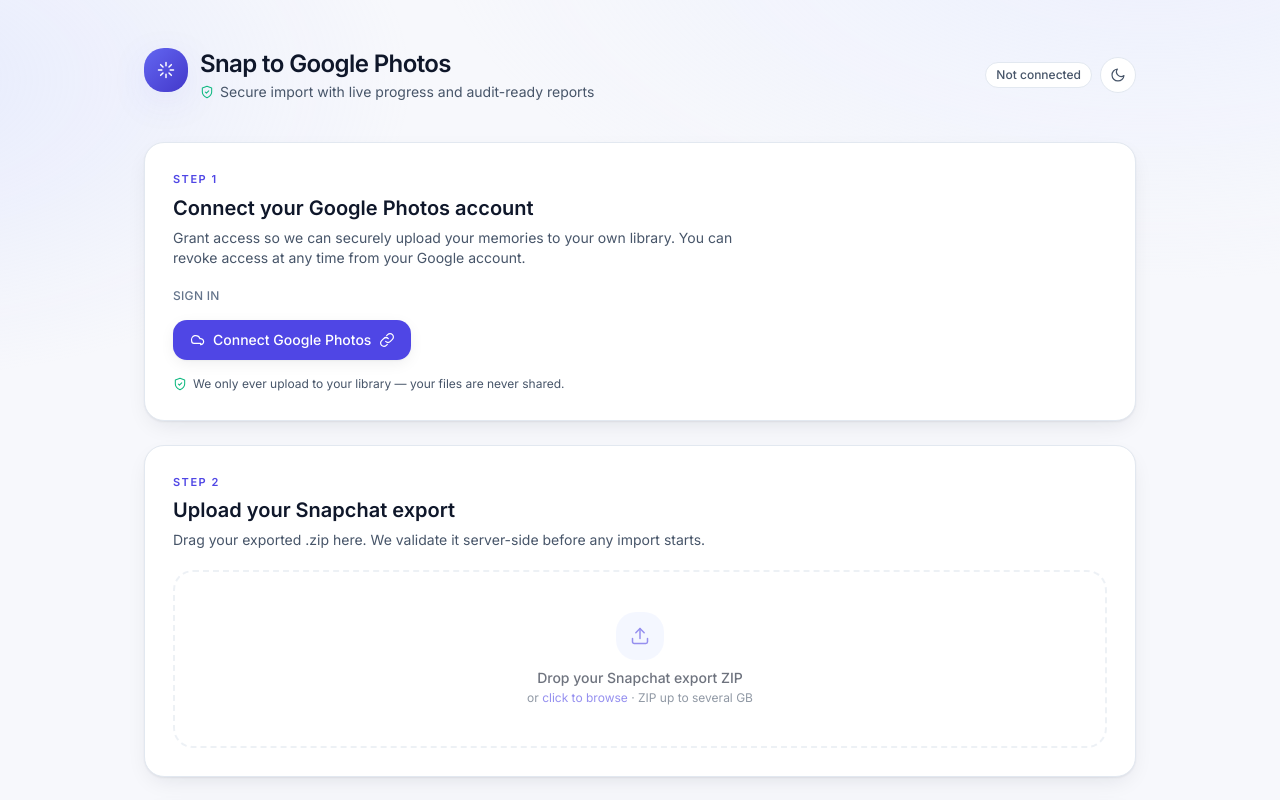
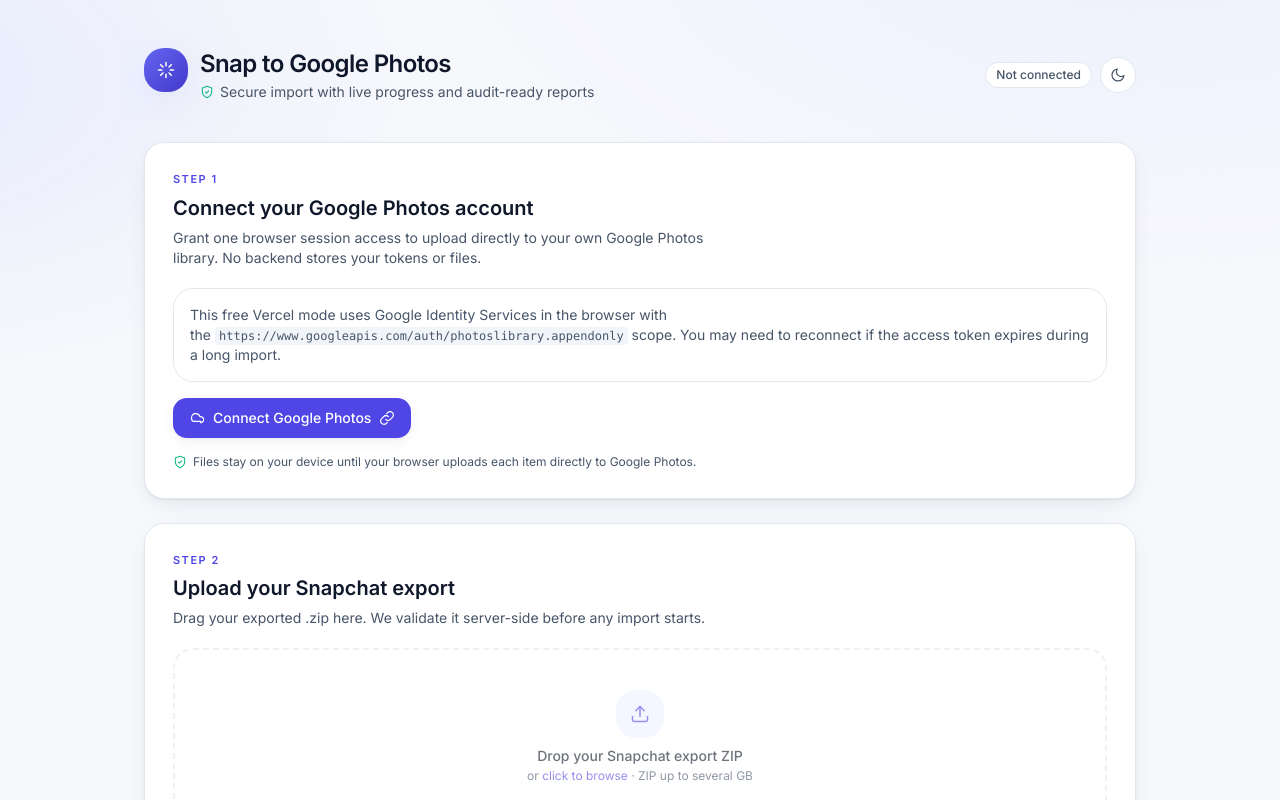
Before and after one commit to vrajpatell/snap-export-to-google-photos-gcp, a React (Vite) app in the folder frontend/: page / in a window 1280 px wide. Shown: the top 800 px of the page. Built offline with nearby package versions, Linux system fonts and the light colour scheme; no server answers.

Commit message:
Use browser-only Google Photos connection

```diff
--- a/frontend/src/features/auth/ConnectCard.tsx
+++ b/frontend/src/features/auth/ConnectCard.tsx
@@ -1,4 +1,4 @@
-import { useRef, useState } from "react";
+import { useState } from "react";
 import toast from "react-hot-toast";
 
 import { Badge } from "@/components/ui/Badge";
@@ -11,60 +11,38 @@
   IconRefresh,
   IconShield,
 } from "@/components/ui/icons";
-import { ApiError, startGooglePhotosOAuth } from "@/lib/api";
-import { useGoogleIdentity } from "./useGoogleIdentity";
+import { GOOGLE_PHOTOS_SCOPE, useGoogleIdentity } from "./useGoogleIdentity";
 
 interface ConnectCardProps {
-  sessionToken?: string;
-  sessionEmail?: string;
   connected: boolean;
-  /** Receives a Google-issued ID token; caller exchanges it for a session. */
-  onGoogleIdToken: (idToken: string) => void;
-  onConnectingStarted?: () => void;
+  onAccessToken: (accessToken: string, expiresInSeconds?: number) => void;
 }
 
-export function ConnectCard({
-  sessionToken,
-  sessionEmail,
-  connected,
-  onGoogleIdToken,
-  onConnectingStarted,
-}: ConnectCardProps) {
+export function ConnectCard({ connected, onAccessToken }: ConnectCardProps) {
   const [busy, setBusy] = useState(false);
   const [error, setError] = useState<string | null>(null);
-  const googleBtnRef = useRef<HTMLDivElement>(null);
 
-  const { enabled: identityEnabled } = useGoogleIdentity(googleBtnRef, onGoogleIdToken);
+  const { enabled: identityEnabled, ready, requestAccessToken } = useGoogleIdentity(
+    (accessToken, expiresInSeconds) => {
+      setBusy(false);
+      setError(null);
+      onAccessToken(accessToken, expiresInSeconds);
+      toast.success("Connected to Google Photos for this browser session.");
+    },
+  );
 
-  async function connectPhotos() {
-    if (busy) return;
+  function connectPhotos() {
+    if (!identityEnabled) {
+      setError("Set VITE_GOOGLE_CLIENT_ID before connecting Google Photos.");
+      return;
+    }
+    if (!ready) {
+      setError("Google Identity Services is still loading. Try again in a moment.");
+      return;
+    }
     setBusy(true);
     setError(null);
-    try {
-      const start = await startGooglePhotosOAuth(sessionToken);
-      const popup = window.open(
-        start.authorization_url,
-        "_blank",
-        "width=540,height=700,menubar=no,toolbar=no",
-      );
-      if (!popup) {
-        setError(
-          "Your browser blocked the authorization window. Please allow popups and try again.",
-        );
-        return;
-      }
-      onConnectingStarted?.();
-      toast("Complete Google Photos authorization in the popup window.", {
-        icon: "🔐",
-      });
-    } catch (err) {
-      const message =
-        err instanceof ApiError ? err.message : (err as Error).message;
-      setError(message);
-      toast.error(message);
-    } finally {
-      setBusy(false);
-    }
+    requestAccessToken();
   }
 
   return (
@@ -72,7 +50,7 @@
       <CardHeader
         eyebrow="Step 1"
         title="Connect your Google Photos account"
-        description="Grant access so we can securely upload your memories to your own library. You can revoke access at any time from your Google account."
+        description="Grant one browser session access to upload directly to your own Google Photos library. No backend stores your tokens or files."
         actions={
           connected ? (
             <Badge tone="success" leading={<IconCheck className="h-3.5 w-3.5" />}>
@@ -82,29 +60,23 @@
         }
       />
 
-      {identityEnabled ? (
-        <div className="mb-4">
-          <p className="mb-2 text-xs font-medium uppercase tracking-wide text-ink-subtle">
-            Sign in
-          </p>
-          <div ref={googleBtnRef} aria-label="Sign in with Google" />
-          {sessionEmail ? (
-            <p className="mt-2 text-xs text-ink-muted">
-              Signed in as <span className="text-ink">{sessionEmail}</span>
-            </p>
-          ) : null}
-        </div>
-      ) : null}
+      <div className="mb-4 rounded-2xl border border-line bg-white/70 p-4 text-sm text-ink-muted">
+        <p>
+          This free Vercel mode uses Google Identity Services in the browser with the
+          <code className="mx-1 rounded bg-slate-100 px-1 py-0.5 text-xs">{GOOGLE_PHOTOS_SCOPE}</code>
+          scope. You may need to reconnect if the access token expires during a long import.
+        </p>
+      </div>
 
       <div className="flex flex-wrap items-center gap-3">
         <Button
           onClick={connectPhotos}
           loading={busy}
-          disabled={connected}
+          disabled={connected && busy}
           leading={<IconCloud className="h-4 w-4" />}
           trailing={!connected ? <IconLink className="h-4 w-4" /> : undefined}
         >
-          {connected ? "Connected to Google Photos" : "Connect Google Photos"}
+          {connected ? "Reconnect Google Photos" : "Connect Google Photos"}
         </Button>
         {connected ? (
           <Button
@@ -112,14 +84,14 @@
             onClick={connectPhotos}
             leading={<IconRefresh className="h-4 w-4" />}
           >
-            Reauthorize
+            Refresh access token
           </Button>
         ) : null}
       </div>
 
       <p className="mt-4 flex items-center gap-1.5 text-xs text-ink-muted">
         <IconShield className="h-3.5 w-3.5 text-success" aria-hidden />
-        We only ever upload to your library — your files are never shared.
+        Files stay on your device until your browser uploads each item directly to Google Photos.
       </p>
 
       {error ? (
```
